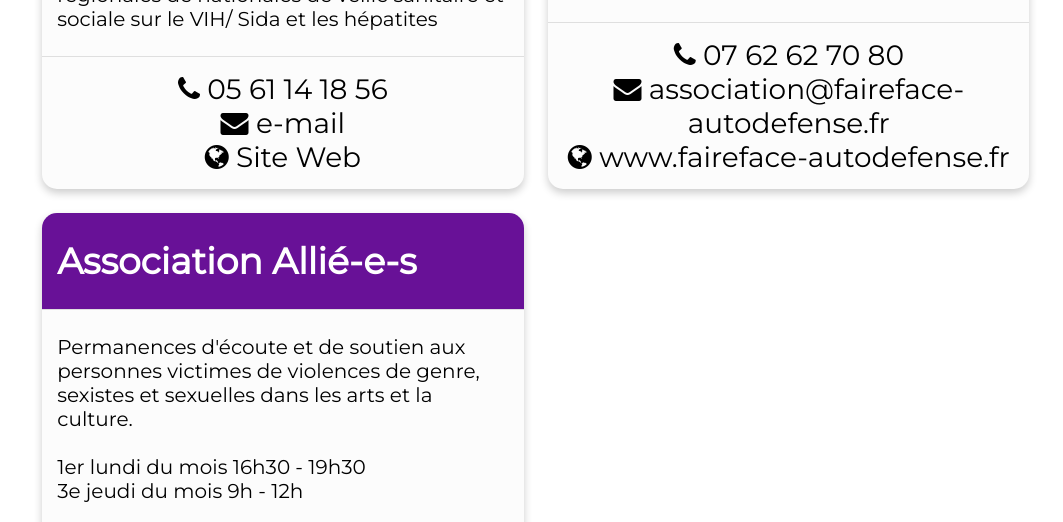
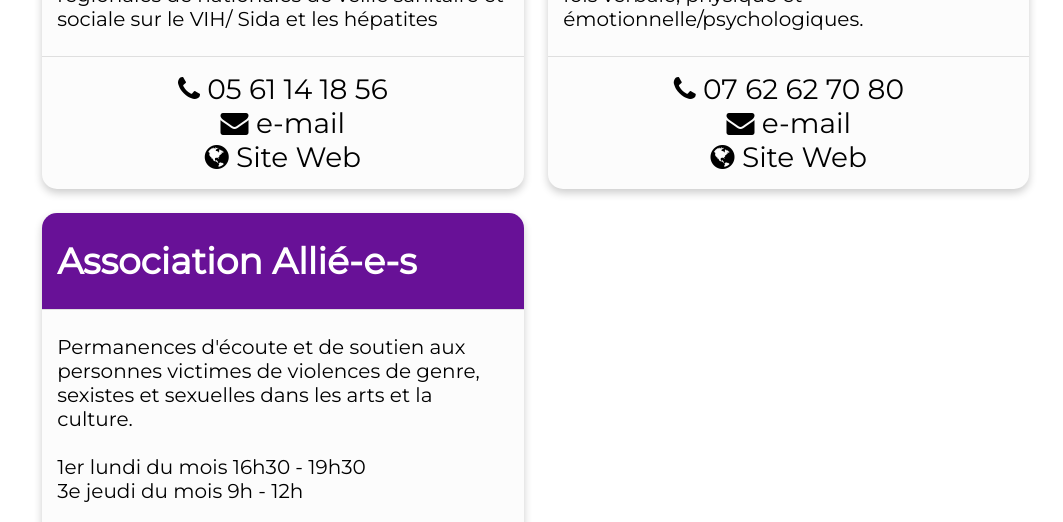
Before and after one commit to CollectifTransToulouse/CollectifTransToulouse.github.io, a plain HTML site: page help.html in a window 1280 px wide. Shown: the part 4716-5238 px from the top of the page, without its empty margins (96-1159 px from the left). Drawn offline with Linux system fonts and the light colour scheme.

Commit message:
Update help.html

```diff
--- a/help.html
+++ b/help.html
@@ -340,8 +340,8 @@
 				</div>
 				<div class='footer'>
 					<a href='tel:0762627080'><i class="fa fa-phone" aria-hidden="true"></i> 07 62 62 70 80</a><br>
-					<a href='mailto:association@faireface-autodefense.fr'><i class="fa fa-envelope" aria-hidden="true"></i> association@faireface-autodefense.fr</a><br>
-					<a href='https://www.faireface-autodefense.fr/'><i class="fa fa-globe" aria-hidden="true"></i> www.faireface-autodefense.fr</a>
+					<a href='mailto:association@faireface-autodefense.fr'><i class="fa fa-envelope" aria-hidden="true"></i> e-mail</a><br>
+					<a href='https://www.faireface-autodefense.fr/'><i class="fa fa-globe" aria-hidden="true"></i> Site Web</a>
 				</div>
 			</div>
 
```
